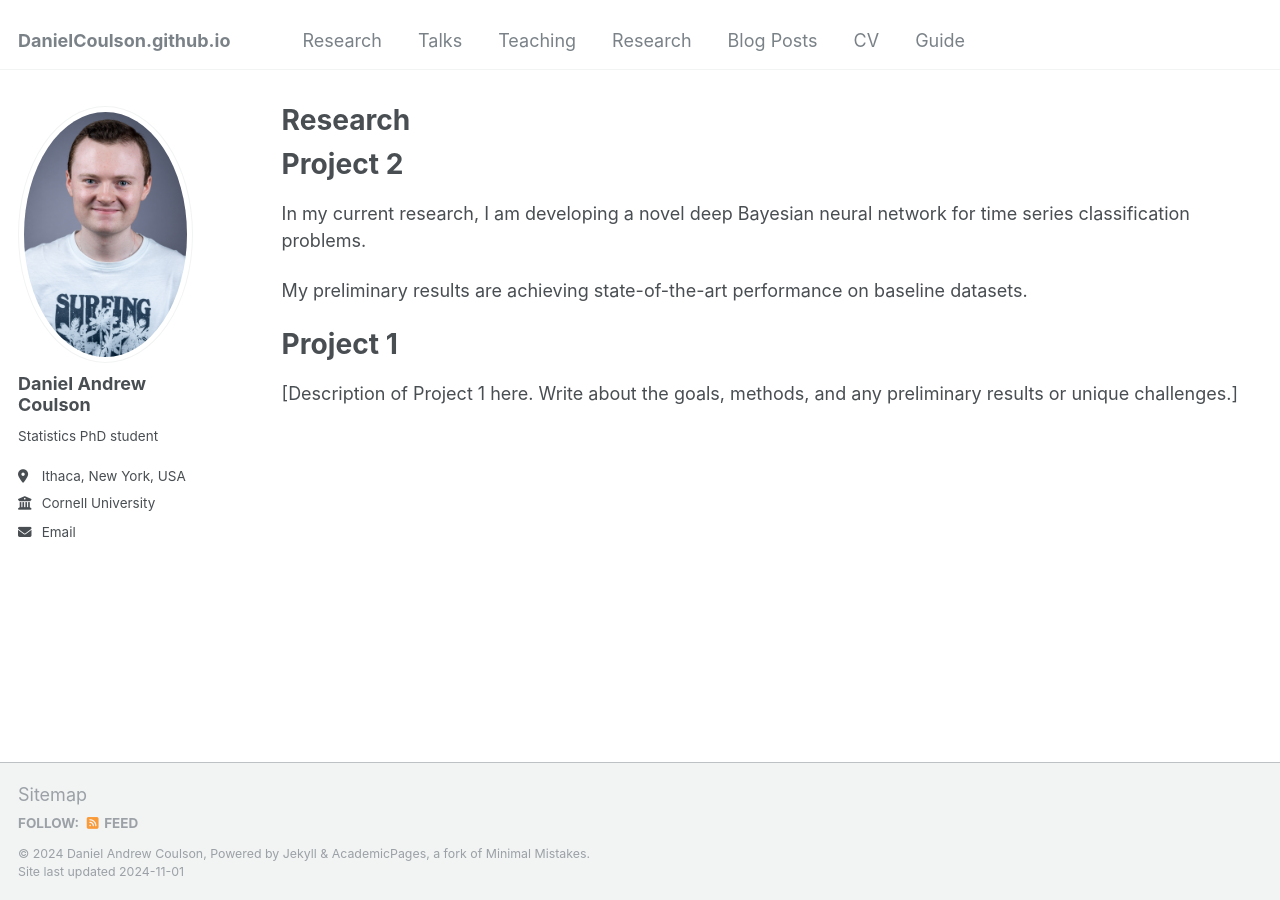
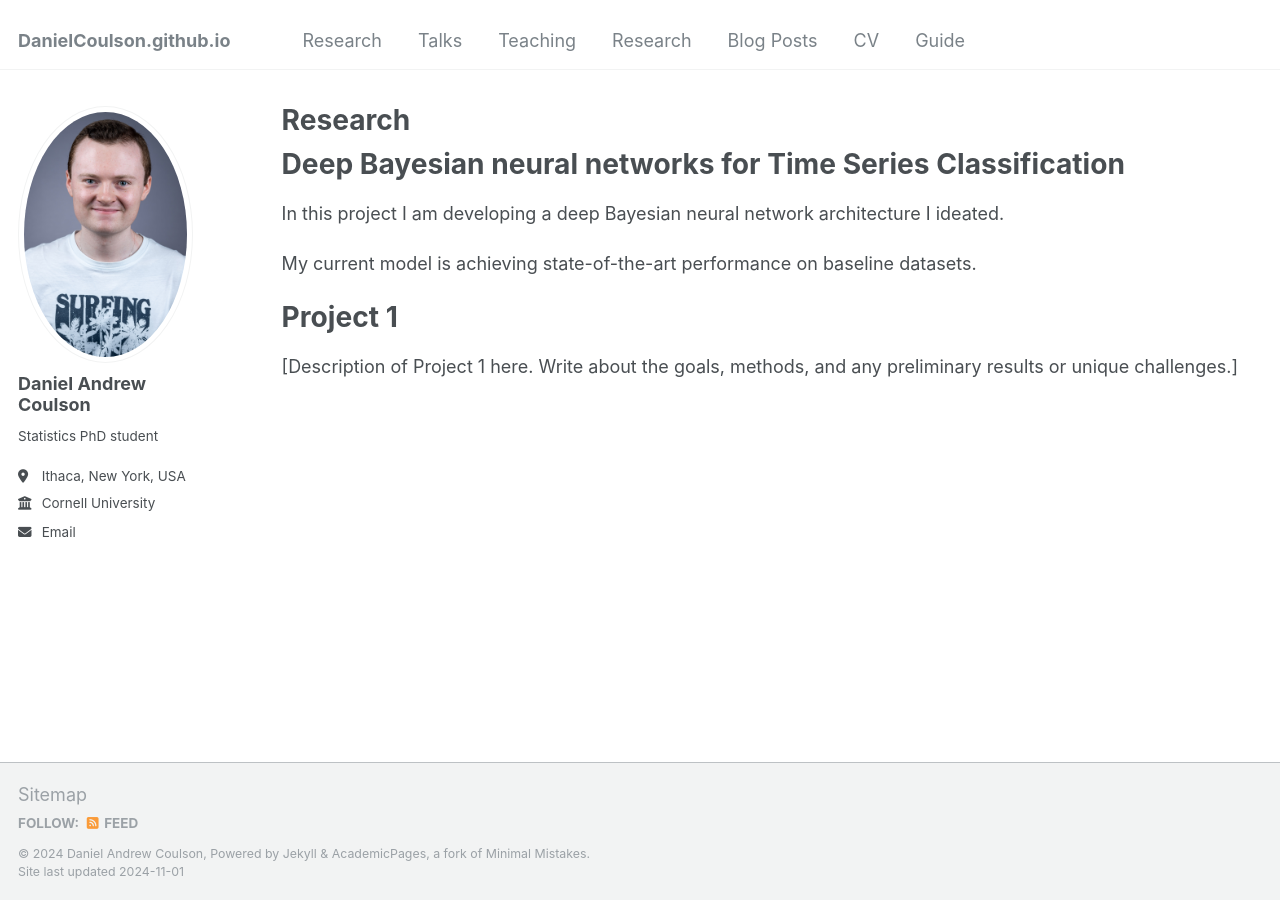
Before and after one commit to DanielCoulson/DanielCoulson.github.io, a Jekyll site: the page built from _pages/research.html, in a window 1280 px wide. Built offline with Jekyll 4.4.1, drawn with Linux system fonts in a browser that asks for light colours.

Commit message:
Update research.html

```diff
--- a/_pages/research.html
+++ b/_pages/research.html
@@ -4,9 +4,9 @@ title: "Research"
 permalink: /research/
 ---
 
-<h1>Project 2</h2>
-<p>In my current research, I am developing a novel deep Bayesian neural network for time series classification problems.</p>
-<p>My preliminary results are achieving state-of-the-art performance on baseline datasets.</p>
+<h1>Deep Bayesian neural networks for Time Series Classification</h1>
+<p>In this project I am developing a deep Bayesian neural network architecture I ideated.</p>
+<p>My current model is achieving state-of-the-art performance on baseline datasets.</p>
 
-<h1>Project 1</h2>
+<h1>Project 1</h1>
 <p>[Description of Project 1 here. Write about the goals, methods, and any preliminary results or unique challenges.]</p>
```
